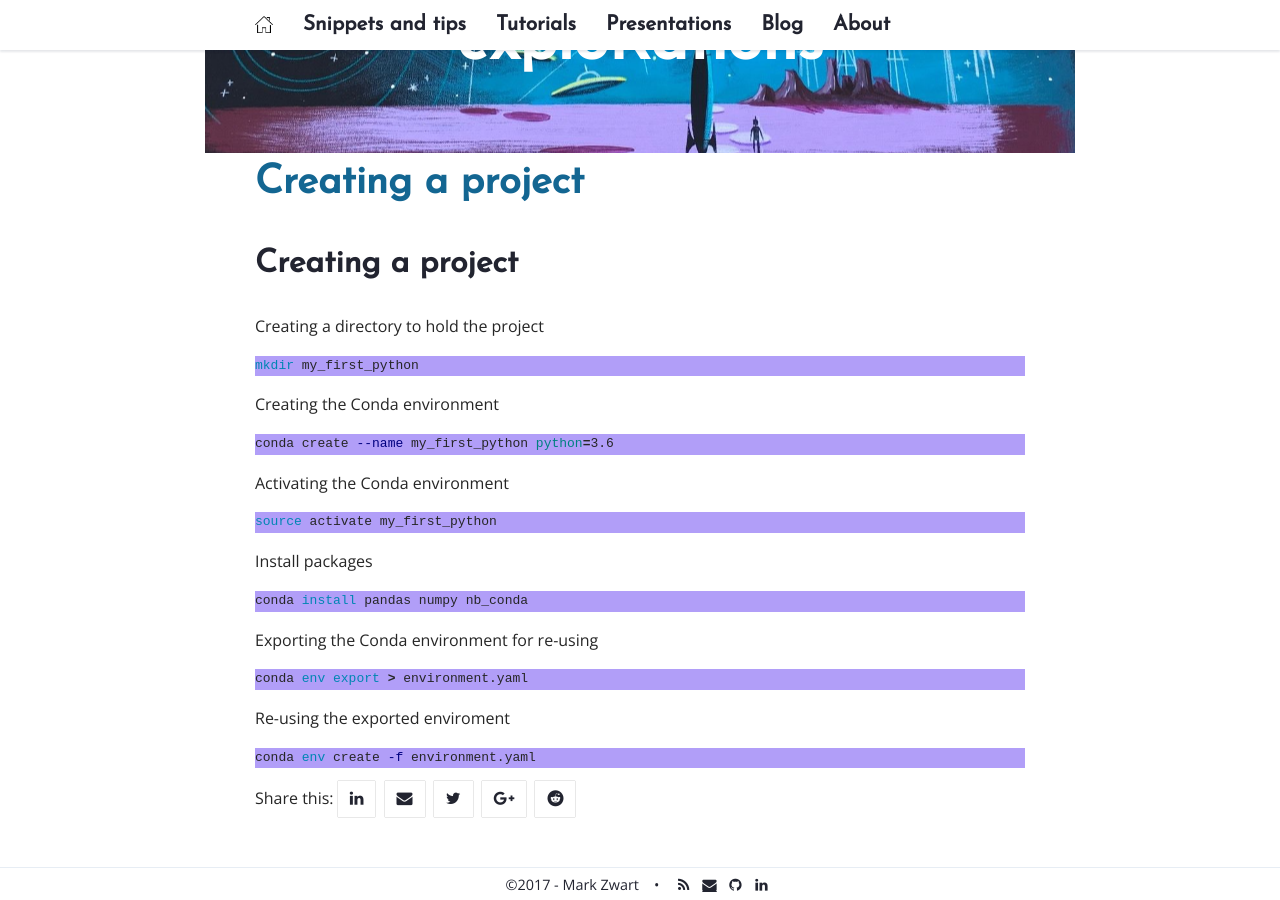
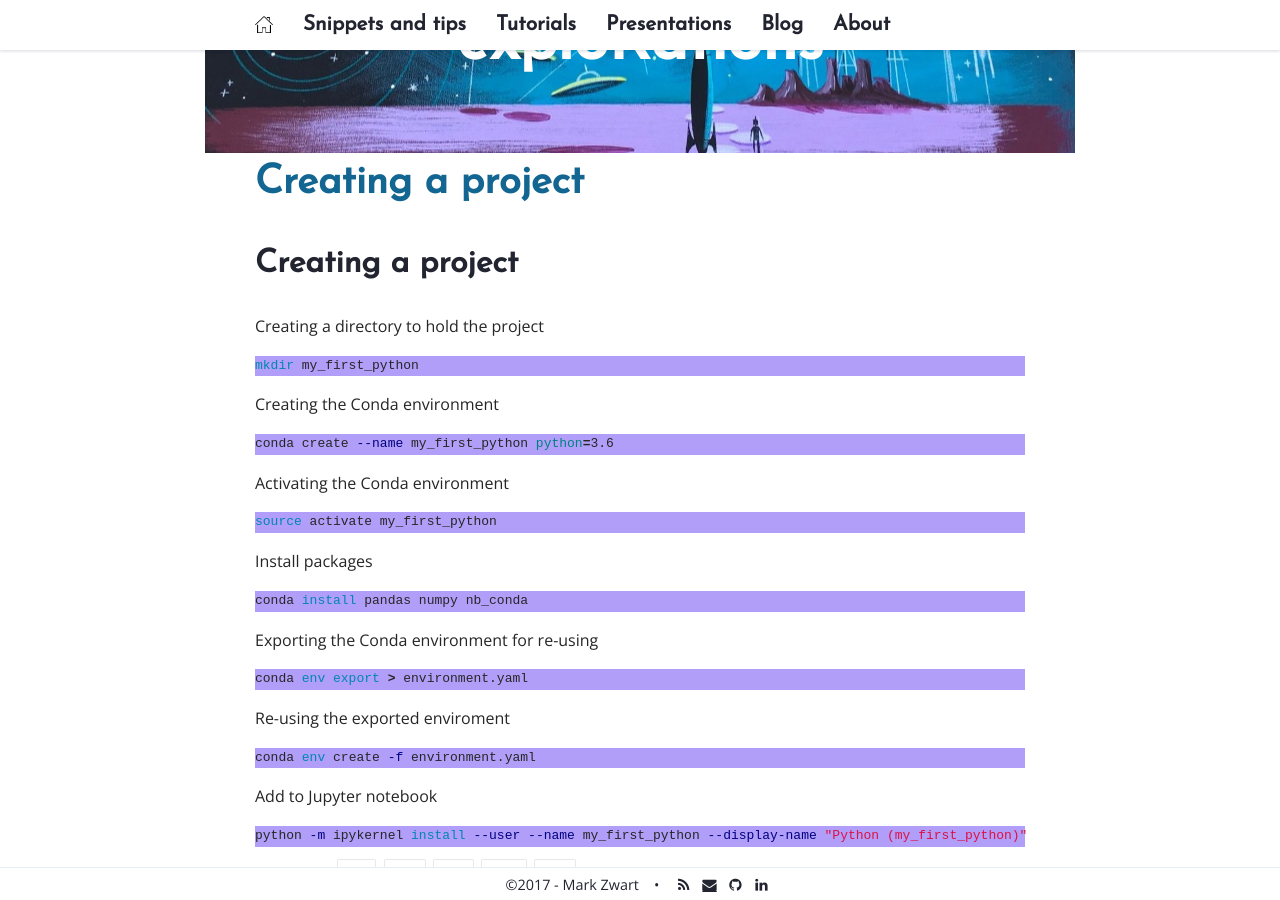
Before and after one commit to mark-me/mark-me.github.io, a Jekyll site: the page built from _pages/Python/starting_python_project.md, in a window 1280 px wide and 900 px high, scrolled down 77 px. Built offline with Jekyll 4.4.1, drawn with Linux system fonts in a browser that asks for light colours; nearby versions of some CDN libraries; our own code applies the rules of GitHub Pages for plain Markdown files; comment, search, counter and statistics services are not loaded.

Commit message:
Update starting_python_project.md

````diff
--- a/_pages/Python/starting_python_project.md
+++ b/_pages/Python/starting_python_project.md
@@ -30,3 +30,8 @@ Re-using the exported enviroment
 ```bash
 conda env create -f environment.yaml
 ```
+
+Add to Jupyter notebook
+```bash
+python -m ipykernel install --user --name my_first_python --display-name "Python (my_first_python)"
+```
````
